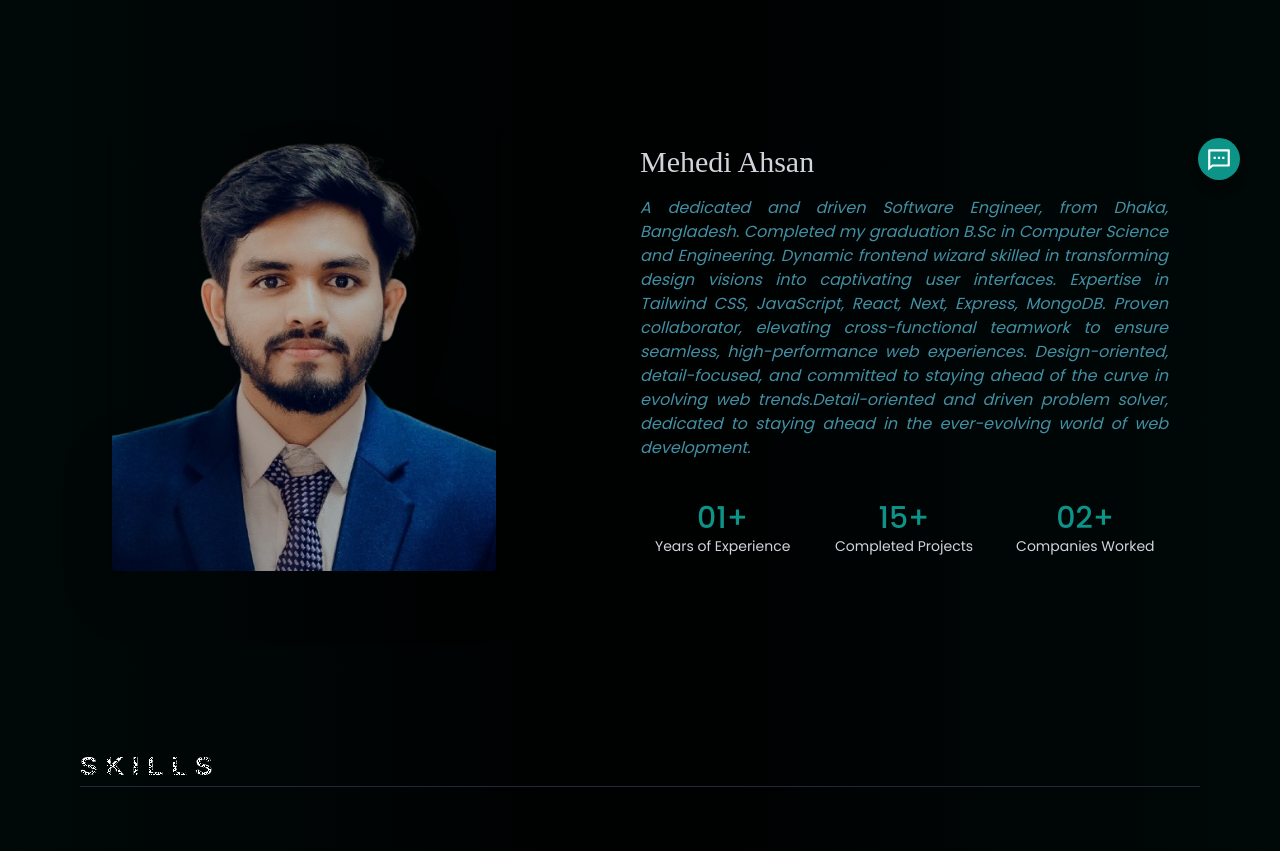
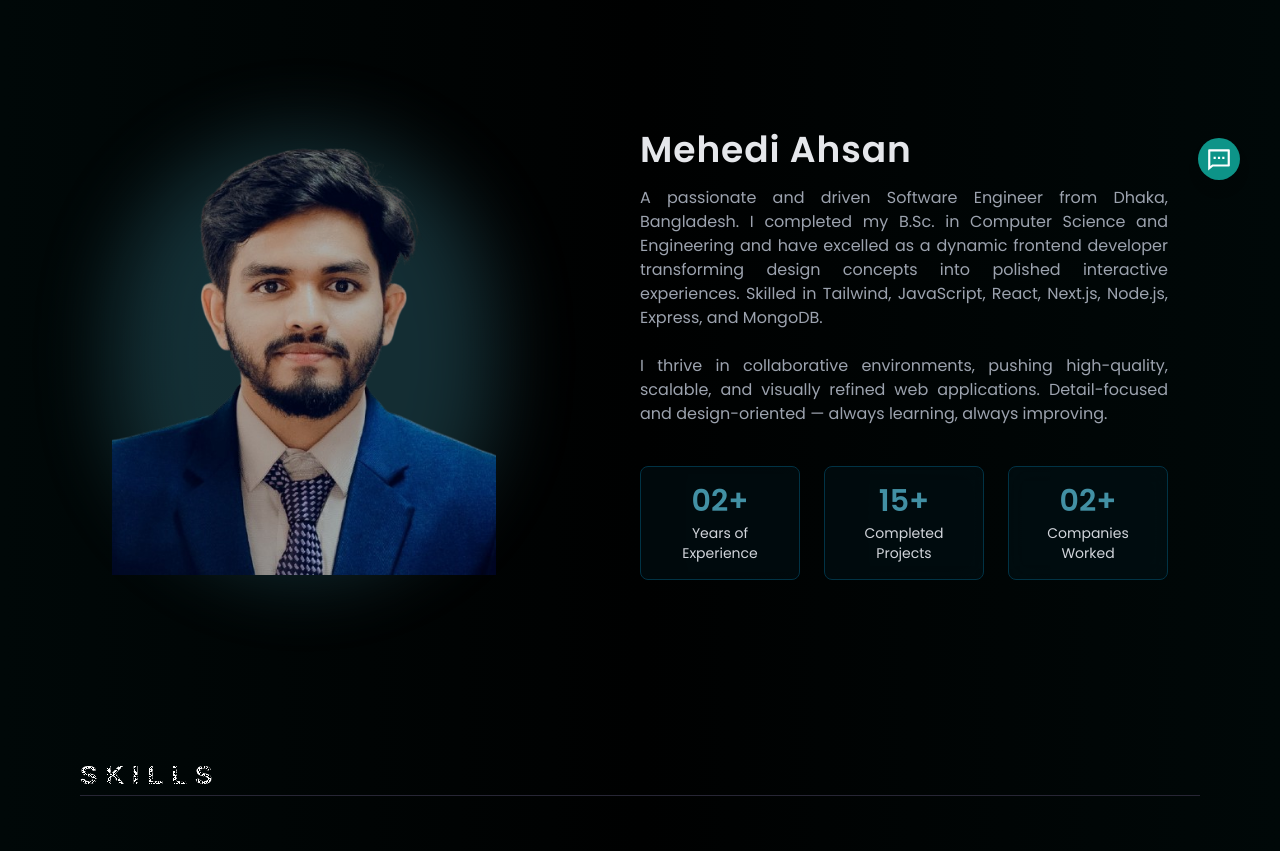
Before and after one commit to MehediAhsan/mehedi-portfolio-nextjs, a Next.js app: page / in a window 1280 px wide. Shown: the part 600-1451 px from the top of the page. Built offline with nearby package versions, Linux system fonts and the light colour scheme.

Commit message:
about section modified

```diff
--- a/package.json
+++ b/package.json
@@ -10,7 +10,6 @@
   },
   "dependencies": {
     "@emailjs/browser": "^4.4.1",
-    "aos": "^2.3.4",
     "framer-motion": "^11.11.10",
     "next": "14.1.4",
     "react": "^18",
--- a/src/components/home/About.jsx
+++ b/src/components/home/About.jsx
@@ -4,7 +4,7 @@ import MotionWrapper from "../shared/MotionWrapper";
 
 const About = () => {
   const info = [
-    { text: "Years of Experience", count: "01+" },
+    { text: "Years of Experience", count: "02+" },
     { text: "Completed Projects", count: "15+" },
     { text: "Companies Worked", count: "02+" },
   ];
@@ -13,48 +13,46 @@ const About = () => {
     <section id="about" className="py-24 md:pb-44 px-10 md:px-28">
       <div className="container mx-auto flex flex-col-reverse md:flex-row items-center justify-between">
         <MotionWrapper variantName="slideInLeft">
-          <div
-            data-aos="fade-right"
-            data-aos-duration="500"
-            className="mt-10 md:mt-0 shadow-md transition duration-300 cursor-pointer"
-          >
-            <Image
-              src={about}
-              className="w-80 md:w-96 rounded drop-shadow-2xl"
-              alt="Mehedi"
-              loading="lazy"
-            />
+          <div className="relative group w-80 md:w-96">
+            <div className="absolute inset-0 rounded-full blur-2xl opacity-30 bg-primary group-hover:opacity-40 transition duration-500"></div>
+            <div className="relative overflow-hidden transform group-hover:scale-105 transition duration-500">
+              <Image
+                src={about}
+                alt="Mehedi"
+                className="w-full h-full object-cover"
+                loading="lazy"
+              />
+            </div>
           </div>
         </MotionWrapper>
         <div className="md:w-1/2 text-left">
           <MotionWrapper variantName="slideInRight">
-            <h1
-              className="text-3xl text-gray-300 mb-4"
-              style={{ fontFamily: "cursive" }}
-            >
+            <h2 className="text-3xl md:text-4xl font-semibold text-gray-200 mb-4 tracking-wide">
               Mehedi Ahsan
-            </h1>
-            <p
-              className="text-primary mb-10 text-justify italic text-sm md:text-base"
-            >
-              A dedicated and driven Software Engineer, from Dhaka, Bangladesh.
-              Completed my graduation B.Sc in Computer Science and Engineering.
-              Dynamic frontend wizard skilled in transforming design visions
-              into captivating user interfaces. Expertise in Tailwind CSS,
-              JavaScript, React, Next, Express, MongoDB. Proven collaborator,
-              elevating cross-functional teamwork to ensure seamless,
-              high-performance web experiences. Design-oriented, detail-focused,
-              and committed to staying ahead of the curve in evolving web
-              trends.Detail-oriented and driven problem solver, dedicated to
-              staying ahead in the ever-evolving world of web development.
+            </h2>
+             <p className="text-gray-400 leading-relaxed text-sm md:text-base mb-10 text-justify">
+              A passionate and driven Software Engineer from Dhaka, Bangladesh.
+              I completed my B.Sc. in Computer Science and Engineering and have
+              excelled as a dynamic frontend developer transforming design
+              concepts into polished interactive experiences. Skilled in Tailwind,
+              JavaScript, React, Next.js, Node.js, Express, and MongoDB.
+              <br /><br />
+              I thrive in collaborative environments, pushing high-quality,
+              scalable, and visually refined web applications. Detail-focused
+              and design-oriented — always learning, always improving.
             </p>
-            <div className="grid grid-cols-1 lg:grid-cols-3 gap-4">
-              {info.map((content) => (
-                <div key={content.text} className="text-center">
-                  <h3 className="text-3xl font-medium text-teal-600">
-                    {content.count}
+            <div className="grid grid-cols-3 gap-3 md:gap-6">
+              {info.map((item) => (
+                <div
+                  key={item.text}
+                  className="text-center p-2 md:p-4 rounded-lg bg-[#021820]/40 border border-[#013345] backdrop-blur-md hover:scale-105 transition duration-300"
+                >
+                  <h3 className="text-xl md:text-3xl font-semibold text-primary">
+                    {item.count}
                   </h3>
-                  <p className="text-sm text-gray-300">{content.text}</p>
+                  <p className="text-gray-300 text-xs md:text-sm mt-1">
+                    {item.text}
+                  </p>
                 </div>
               ))}
             </div>
--- a/src/components/home/Banner.jsx
+++ b/src/components/home/Banner.jsx
@@ -15,17 +15,17 @@ const Banner = () => {
         </div>
         <Image
           src={photo}
-          className="w-[250px] h-[250px] shadow-lg absolute rounded-full bg-black border border-[#012838] object-cover"
+          className="w-[250px] h-[250px] absolute rounded-full border-2 border-primary border-opacity-60 object-cover"
           alt="Mehedi"
           loading="lazy"
         />
         <div className="absolute bg-gradient-to-r from-[#012838] via-[#000101] to-[#012838] w-[250px] h-[250px] rounded-full opacity-5"></div>
-        <h1 className="absolute text-xl md:text-2xl mt-48 text-white uppercase font-sans tracking-[4px]">
+        <h1 className="absolute text-xl md:text-2xl mt-48 text-white uppercase font-sans tracking-[4px] font-semibold">
           <TypeWrite />
         </h1>
         <button className="absolute mt-80 ui-btn">
           <a
-            href="https://drive.google.com/file/d/1WEuqyNWP0S805IE4Sx71X4sxH8_-EPaP/view"
+            href="https://drive.google.com/file/d/1RZD9s02-2mGVW4ebX07avbt5a9IMg70N/view?usp=drive_link"
             target="_blank"
           >
             <span>RESUME</span>
--- a/src/components/shared/TypeWrite.jsx
+++ b/src/components/shared/TypeWrite.jsx
@@ -6,7 +6,7 @@ const TypeWrite = () => {
     <>
       <Typewriter
         options={{
-          strings: ["This is Mehedi Ahsan", "A Software Engineer"],
+          strings: ["Mehedi Ahsan", "Software Engineer"],
           autoStart: true,
           loop: true,
           delay: 75,
```
Also changed, not shown: 1 other file (tests, documents, lock files or other folders).
